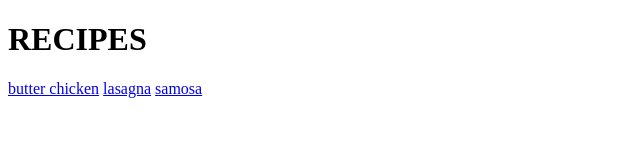
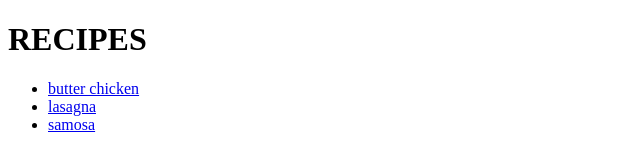
Before and after one commit to s0ur4bhkumar/odin-recipes, a plain HTML site: page index.html in a window 1280 px wide. Shown: the whole page, without its empty margins (0-640 px from the left). Drawn offline with Linux system fonts and the light colour scheme.

Commit message:
give list structure to the links

```diff
--- a/index.html
+++ b/index.html
@@ -12,9 +12,11 @@
     <body>
 
         <h1>RECIPES</h1>
-        <a href="all-recipes/butter-chicken.html">butter chicken</a>
-        <a href="all-recipes/lasagna.html">lasagna</a>
-        <a href="all-recipes/samosa.html">samosa</a>
+        <ul>
+            <li><a href="all-recipes/butter-chicken.html">butter chicken</a></li>
+            <li><a href="all-recipes/lasagna.html">lasagna</a></li>
+            <li><a href="all-recipes/samosa.html">samosa</a></li>
+        </ul>
 
     </body>
 
```
